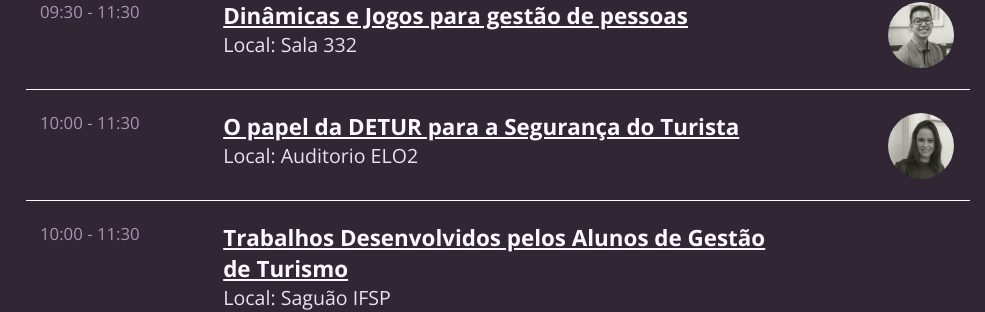
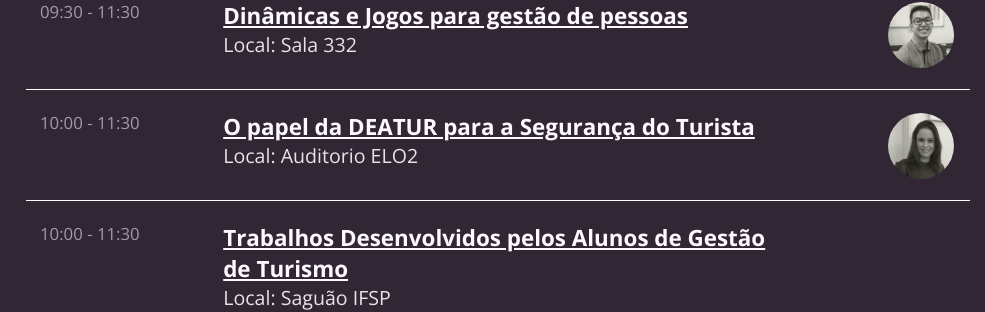
Before and after one commit to ifspcodelab/setur2019, a Jekyll site: the page built from docs/index.html, in a window 1280 px wide and 900 px high, scrolled down 7923 px. Shown: the part 149-461 px from the top of the window, without its empty margins (142-1127 px from the left). Built offline with Jekyll 4.4.1, drawn with Linux system fonts in a browser that asks for light colours; some web fonts are replaced.

Commit message:
update event name

```diff
--- a/docs/_data/eventos.json
+++ b/docs/_data/eventos.json
@@ -36,7 +36,7 @@
                 "hora_de_inicio": "10:00",
                 "hora_de_termino": "11:30",
                 "local": "Auditorio ELO2",
-                "nome": "O papel da DETUR para a Segurança do Turista",
+                "nome": "O papel da DEATUR para a Segurança do Turista",
                 "descricao": "Descrição ...",
                 "capacidade": "",
                 "palestrantes": [{
```
